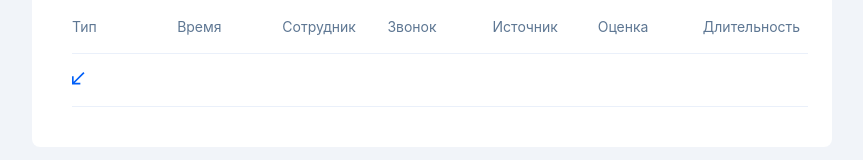
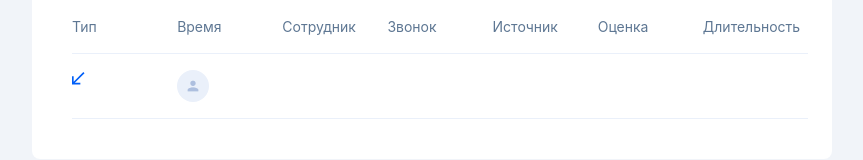
Before and after one commit to electra777/skilla-test-task, a React (Vite) app: page / in a window 1280 px wide. Shown: the part 143-303 px from the top of the page, without its empty margins (208-1071 px from the left). Built offline with nearby package versions, Linux system fonts and the light colour scheme.

Commit message:
feat: add Employee

```diff
--- /dev/null
+++ b/src/components/Employee/Employee.module.scss
@@ -0,0 +1,9 @@
+.employee {
+  width: 32px;
+  height: 32px;
+  background-color: #EAF0FA;
+  border-radius: 50%;
+  display: flex;
+  justify-content: center;
+  align-items: center;
+}
--- /dev/null
+++ b/src/components/Employee/Employee.tsx
@@ -0,0 +1,15 @@
+import styles from './Employee.module.scss';
+
+const Employee = () => {
+	return (
+		<div className={styles.employee}>
+			<img
+				src="../../../public/images/employee-avatar.png"
+				alt="avatar"
+				className={styles.avatar}
+			/>
+		</div>
+	);
+};
+
+export default Employee;
--- a/src/components/Table/Table.tsx
+++ b/src/components/Table/Table.tsx
@@ -1,3 +1,4 @@
+import Employee from '../Employee/Employee';
 import Type from '../Type/Type';
 import styles from './Table.module.scss';
 
@@ -15,6 +16,8 @@ const Table = () => {
 			</div>
 			<div className={styles.tableItem}>
 				<Type />
+
+				<Employee />
 			</div>
 		</div>
 	);
```
Also changed, not shown: public/images/employee-avatar.png (added).
